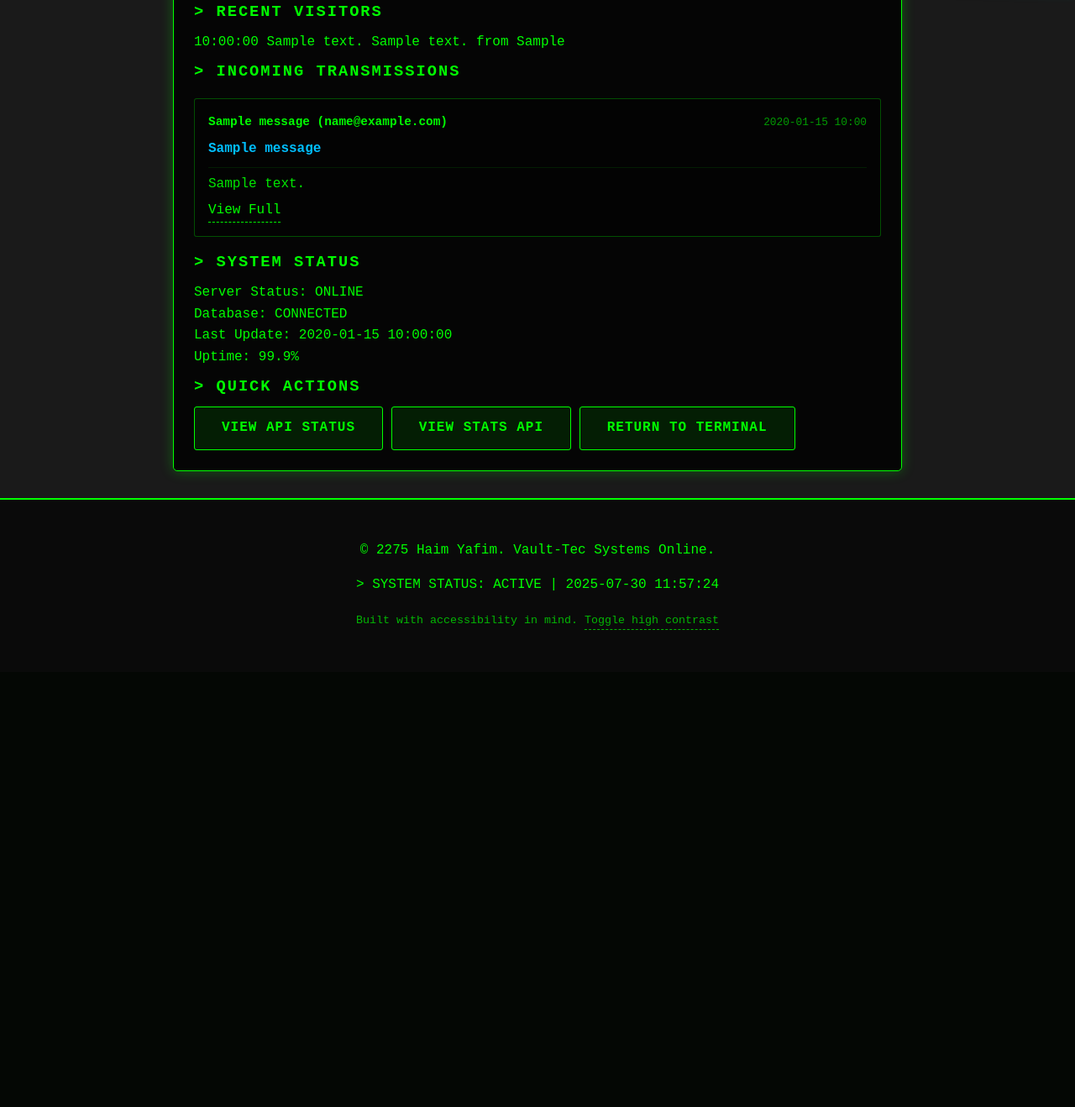
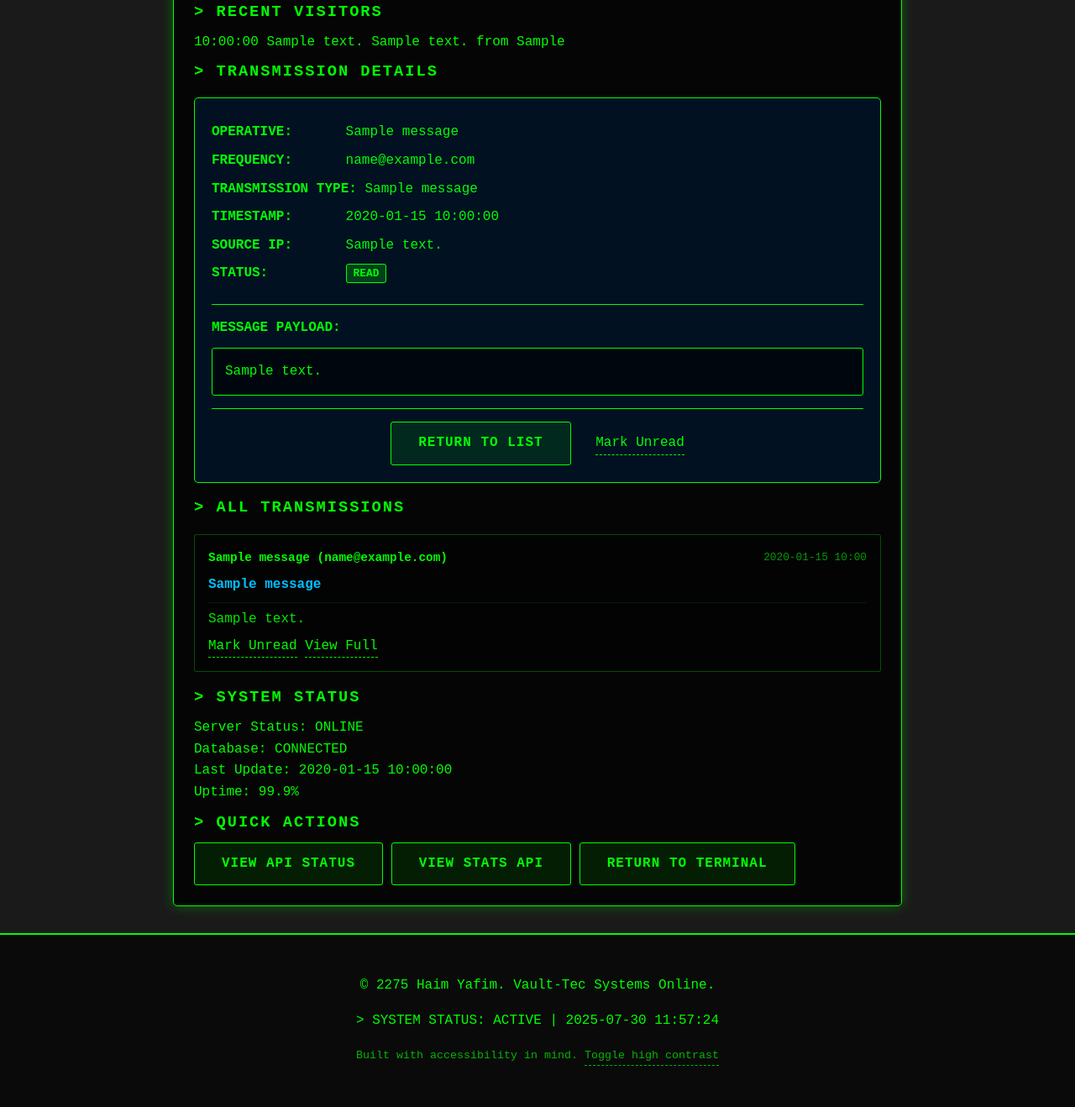
Before and after one commit to HaimW/haimyafim-flask-website, a Flask app: template app/templates/admin.html in a window 1280 px wide. Shown: the part 813-2131 px from the top of the page at 84% size. Before the commit the page ends 1563 px from the top, so only its background shows below. Run offline with Flask 3, Linux system fonts and the light colour scheme; tables that the repository leaves empty hold one stand-in row (values such as "Sample post"); the template is opened without the code that fills it: values that come from a table or form of the project are taken from there, most other values are stand-ins (such as "Sample title", 1, 10 or a date in 2020); some libraries are stand-ins or nearby versions.

Commit message:
Fix admin panel functionality: mark read and view full message
 Features Added:
- Mark read/unread toggle functionality
- Full message detail view with terminal styling
- Auto-mark as read when viewing messages
- Complete message metadata display (IP, timestamp, etc.)
- Return to list navigation
- Error handling improvements

 UI Improvements:
- Terminal-style message detail view
- Status badges (READ/UNREAD)
- Cyberpunk-themed formatting
- Scrollable content for long messages
- Monospace fonts for authentic terminal feel

 Technical Fixes:
- Fixed missing daily_stats parameter
- Added proper template parameter passing
- Enhanced error messages with details
- Improved admin route action handling

```diff
--- a/app/static/css/flask-forms.css
+++ b/app/static/css/flask-forms.css
@@ -313,3 +313,78 @@
         gap: 0.25rem;
     }
 }
+
+/* Message Detail View Styles */
+.message-detail {
+    background: rgba(0, 20, 40, 0.8);
+    border: 1px solid var(--primary-color);
+    border-radius: 5px;
+    padding: 20px;
+    margin: 15px 0;
+}
+
+.message-full-header {
+    border-bottom: 1px solid var(--primary-color);
+    padding-bottom: 15px;
+    margin-bottom: 15px;
+}
+
+.message-info {
+    margin: 8px 0;
+    font-family: 'Courier New', monospace;
+}
+
+.detail-label {
+    color: var(--primary-color);
+    font-weight: bold;
+    min-width: 150px;
+    display: inline-block;
+}
+
+.message-text {
+    background: rgba(0, 0, 0, 0.6);
+    border: 1px solid var(--primary-color);
+    border-radius: 3px;
+    padding: 15px;
+    margin-top: 10px;
+    font-family: 'Courier New', monospace;
+    color: var(--primary-color);
+    white-space: pre-wrap;
+    word-wrap: break-word;
+    max-height: 300px;
+    overflow-y: auto;
+}
+
+.message-full-content {
+    margin: 15px 0;
+}
+
+.message-full-actions {
+    border-top: 1px solid var(--primary-color);
+    padding-top: 15px;
+    margin-top: 15px;
+    text-align: center;
+}
+
+.message-full-actions a {
+    margin: 0 10px;
+}
+
+.status-badge {
+    padding: 3px 8px;
+    border-radius: 3px;
+    font-size: 0.8em;
+    font-weight: bold;
+}
+
+.status-badge.read {
+    background: rgba(0, 255, 0, 0.2);
+    color: #00ff00;
+    border: 1px solid #00ff00;
+}
+
+.status-badge.unread {
+    background: rgba(255, 255, 0, 0.2);
+    color: #ffaa00;
+    border: 1px solid #ffaa00;
+}
--- a/app/templates/admin.html
+++ b/app/templates/admin.html
@@ -74,9 +74,53 @@
                 </div>
             </div>
 
+            <!-- View Full Message (if viewing specific message) -->
+            {% if view_message %}
+            <div class="admin-section">
+                <h3>> TRANSMISSION DETAILS</h3>
+                <div class="message-detail">
+                    <div class="message-full-header">
+                        <div class="message-info">
+                            <span class="detail-label">OPERATIVE:</span> {{ view_message.name }}
+                        </div>
+                        <div class="message-info">
+                            <span class="detail-label">FREQUENCY:</span> {{ view_message.email }}
+                        </div>
+                        <div class="message-info">
+                            <span class="detail-label">TRANSMISSION TYPE:</span> {{ view_message.subject }}
+                        </div>
+                        <div class="message-info">
+                            <span class="detail-label">TIMESTAMP:</span> {{ view_message.timestamp.strftime('%Y-%m-%d %H:%M:%S') }}
+                        </div>
+                        <div class="message-info">
+                            <span class="detail-label">SOURCE IP:</span> {{ view_message.ip_address or 'UNKNOWN' }}
+                        </div>
+                        <div class="message-info">
+                            <span class="detail-label">STATUS:</span>
+                            <span class="status-badge {% if view_message.is_read %}read{% else %}unread{% endif %}">
+                                {% if view_message.is_read %}READ{% else %}UNREAD{% endif %}
+                            </span>
+                        </div>
+                    </div>
+                    <div class="message-full-content">
+                        <span class="detail-label">MESSAGE PAYLOAD:</span>
+                        <div class="message-text">{{ view_message.message }}</div>
+                    </div>
+                    <div class="message-full-actions">
+                        <a href="{{ url_for('main.admin', code=request.args.get('code')) }}" class="terminal-submit">Return to List</a>
+                        {% if view_message.is_read %}
+                        <a href="{{ url_for('main.admin', code=request.args.get('code'), action='mark_unread', id=view_message.id) }}" class="admin-link">Mark Unread</a>
+                        {% else %}
+                        <a href="{{ url_for('main.admin', code=request.args.get('code'), action='mark_read', id=view_message.id) }}" class="admin-link">Mark Read</a>
+                        {% endif %}
+                    </div>
+                </div>
+            </div>
+            {% endif %}
+
             <!-- Contact Messages -->
             <div class="admin-section">
-                <h3>> INCOMING TRANSMISSIONS</h3>
+                <h3>{% if view_message %}> ALL TRANSMISSIONS{% else %}> INCOMING TRANSMISSIONS{% endif %}</h3>
                 <div class="message-list">
                     {% for message in messages[:10] %}
                     <div class="message-item {% if not message.is_read %}unread{% endif %}">
@@ -91,6 +135,8 @@
                         <div class="message-actions">
                             {% if not message.is_read %}
                             <a href="{{ url_for('main.admin', code=request.args.get('code'), action='mark_read', id=message.id) }}" class="admin-link">Mark Read</a>
+                            {% else %}
+                            <a href="{{ url_for('main.admin', code=request.args.get('code'), action='mark_unread', id=message.id) }}" class="admin-link">Mark Unread</a>
                             {% endif %}
                             <a href="{{ url_for('main.admin', code=request.args.get('code'), action='view', id=message.id) }}" class="admin-link">View Full</a>
                         </div>
```
Also changed, not shown: app/routes.py (+57 -1 lines).
